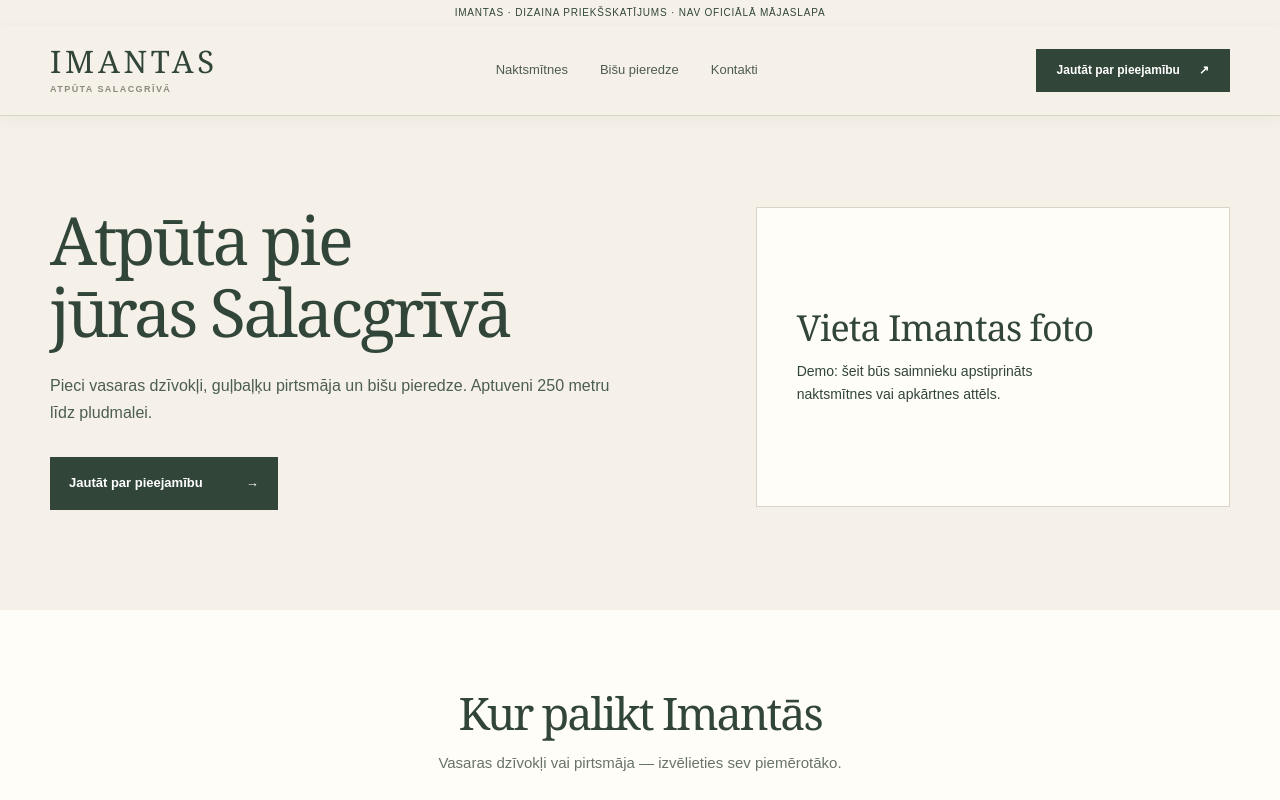
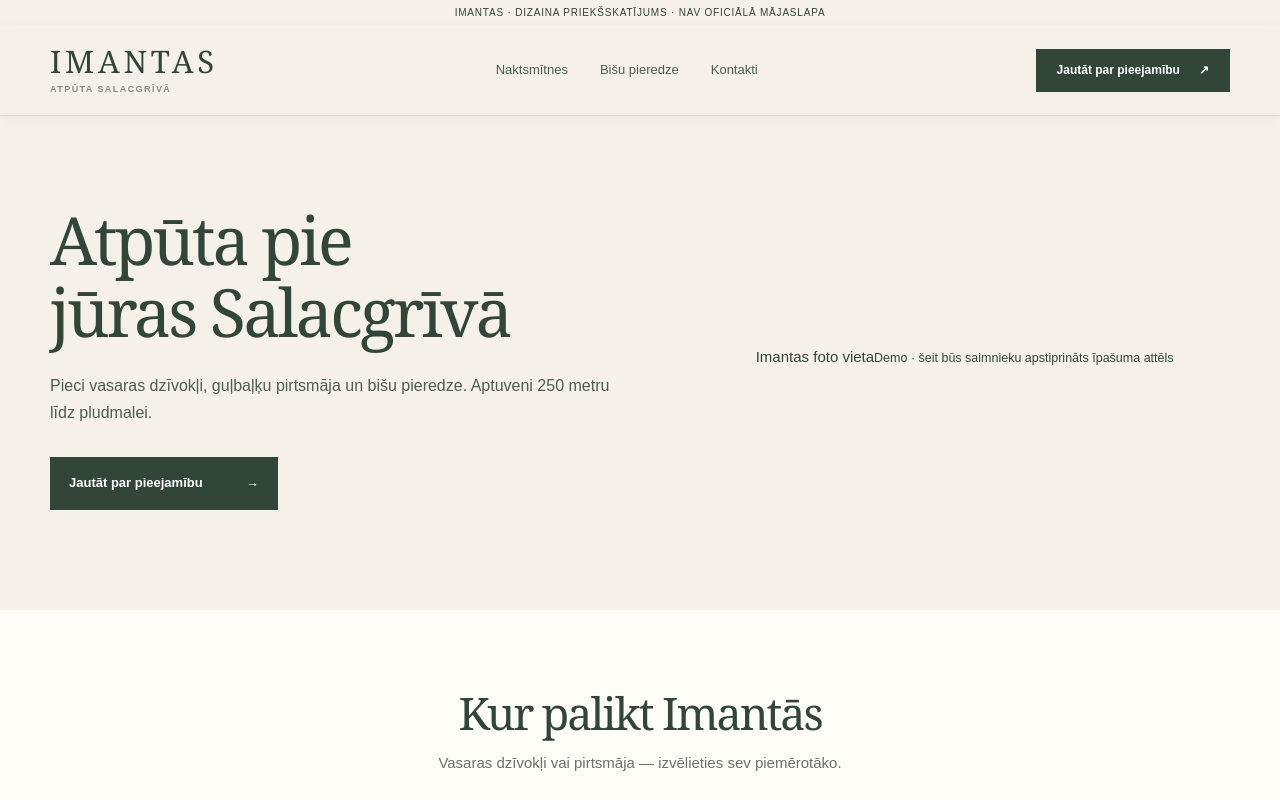
Before and after one commit to davisl24/Imantasatputas, a Next.js app: page / in a window 1280 px wide. Shown: the top 800 px of the page. Built offline with nearby package versions, Linux system fonts and the light colour scheme.

Commit message:
design(imantas): restore full-width immersive demo hero

```diff
--- a/app/page.tsx
+++ b/app/page.tsx
@@ -15,7 +15,7 @@ export default function ImantasDemo() {
             <h1 id="hero-title">Atpūta pie jūras Salacgrīvā</h1>
             <p>Pieci vasaras dzīvokļi, guļbaļķu pirtsmāja un bišu pieredze. Aptuveni 250 metru līdz pludmalei.</p>
             <a href="/kontakti#pieprasijums" className={styles.primaryBtn}>Jautāt par pieejamību <span aria-hidden="true">→</span></a>
-          </div><div className={styles.heroDemoPhoto} role="note"><span>Vieta Imantas foto</span><p>Demo: šeit būs saimnieku apstiprināts naktsmītnes vai apkārtnes attēls.</p></div>
+          </div><div className={styles.heroImageNotice} role="note"><span>Imantas foto vieta</span><small>Demo · šeit būs saimnieku apstiprināts īpašuma attēls</small></div>
         </div>
       </section>
 
```
